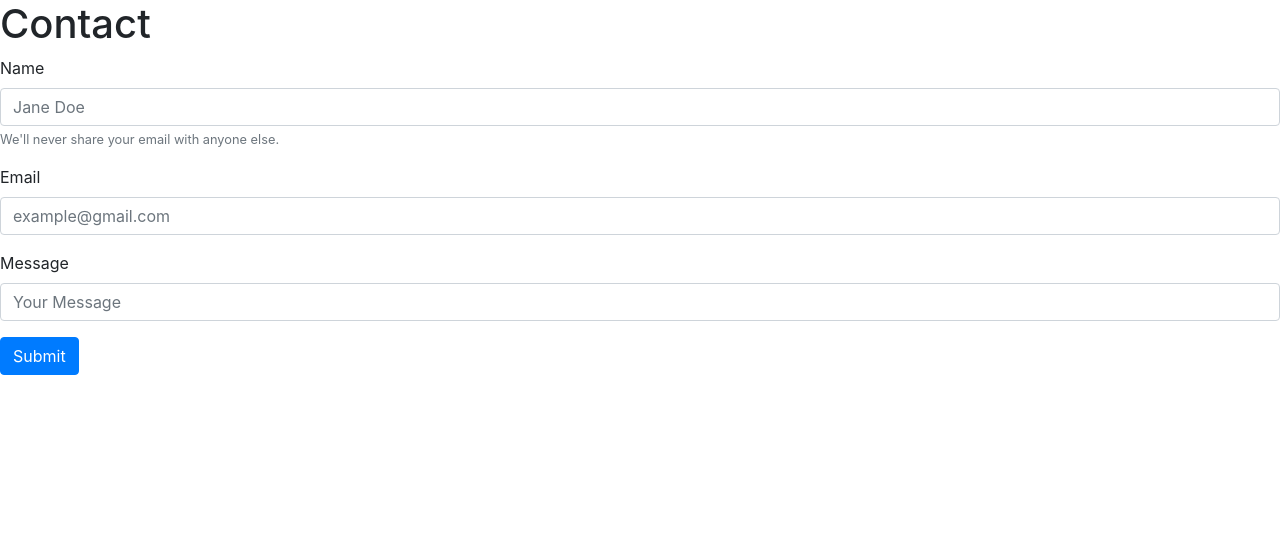
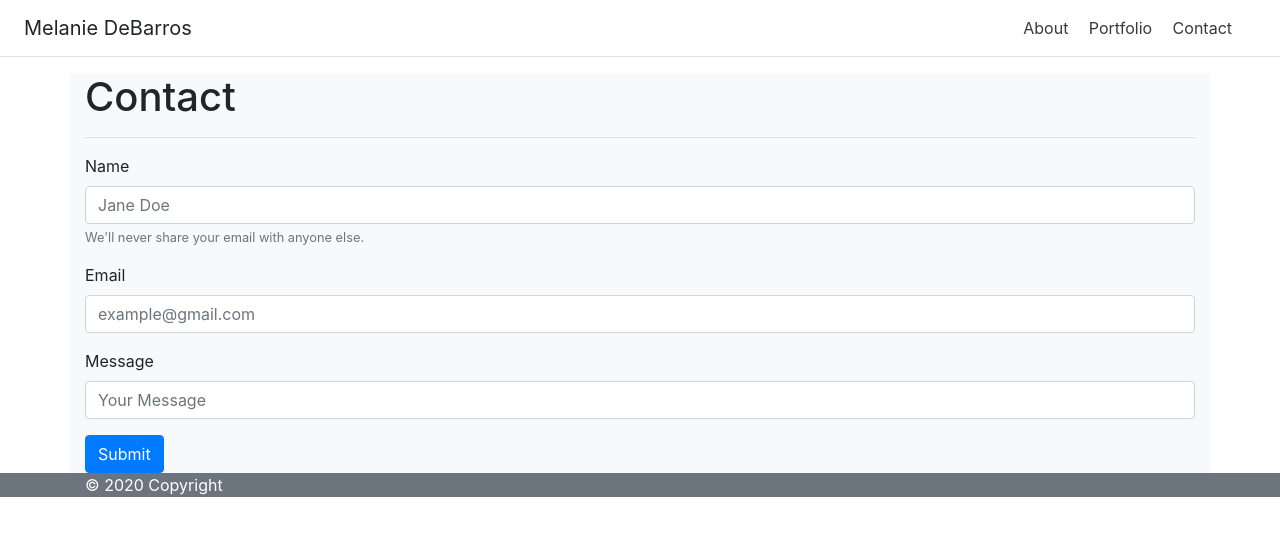
Before and after one commit to melaniede/responsive-portfolio, a plain HTML site: page contact.html in a window 1280 px wide. Drawn offline with nearby package versions, Linux system fonts and the light colour scheme.

Commit message:
Committing from correct location

```diff
--- a/contact.html
+++ b/contact.html
@@ -8,16 +8,34 @@
     <!-- Bootstrap CSS -->
     <link rel="stylesheet" href="https://maxcdn.bootstrapcdn.com/bootstrap/4.0.0/css/bootstrap.min.css" integrity="sha384-Gn5384xqQ1aoWXA+058RXPxPg6fy4IWvTNh0E263XmFcJlSAwiGgFAW/dAiS6JXm" crossorigin="anonymous">
 
-    <title>Hello, world!</title>
+     <!-- Link Stylesheet-->
+     <link rel="stylesheet" href="styleportfolio.css">
+
+    <title>Melanie's Contact Info</title>
   </head>
   <body>
-    <h1>Contact</h1>
 
       <!-- Optional JavaScript -->
       <!-- jQuery first, then Popper.js, then Bootstrap JS -->
       <script src="https://code.jquery.com/jquery-3.2.1.slim.min.js" integrity="sha384-KJ3o2DKtIkvYIK3UENzmM7KCkRr/rE9/Qpg6aAZGJwFDMVNA/GpGFF93hXpG5KkN" crossorigin="anonymous"></script>
       <script src="https://cdnjs.cloudflare.com/ajax/libs/popper.js/1.12.9/umd/popper.min.js" integrity="sha384-ApNbgh9B+Y1QKtv3Rn7W3mgPxhU9K/ScQsAP7hUibX39j7fakFPskvXusvfa0b4Q" crossorigin="anonymous"></script>
       <script src="https://maxcdn.bootstrapcdn.com/bootstrap/4.0.0/js/bootstrap.min.js" integrity="sha384-JZR6Spejh4U02d8jOt6vLEHfe/JQGiRRSQQxSfFWpi1MquVdAyjUar5+76PVCmYl" crossorigin="anonymous"></script>
+
+       <!-- Navbar begins -->
+       <div class="d-flex flex-column flex-md-row align-items-center p-3 px-md-4 mb-3 bg-white border-bottom shadow-sm">
+        <h5 class="my-0 mr-md-auto font-weight-normal">Melanie DeBarros</h5>
+        <nav class="my-2 my-md-0 mr-md-3">
+          <a class="p-2 text-dark" href="#">About</a>
+          <a class="p-2 text-dark" href="#">Portfolio</a>
+          <a class="p-2 text-dark" href="#">Contact</a>
+        </nav>
+      </div>
+     <!-- Navbar ends -->
+
+      <!-- Form Begins -->
+      <div class="container bg-light">
+        <h1> Contact</h1>
+        <hr>
 
         <form>
             <div class="form-group">
@@ -36,5 +54,15 @@
             <button type="submit" class="btn btn-primary">Submit</button>
           </form>
 
+      </div>
+
+      <!-- Footer begins -->
+      <footer class="footer bg-secondary">
+        <div class="container">
+          <p class="text-white">© 2020 Copyright</p>
+        </div>
+      </footer>
+      <!-- Footer ends -->
+
     </body>
 </html>
```
Also changed, not shown: 1 other file. Lines whose indentation alone changed are shown as unchanged.
